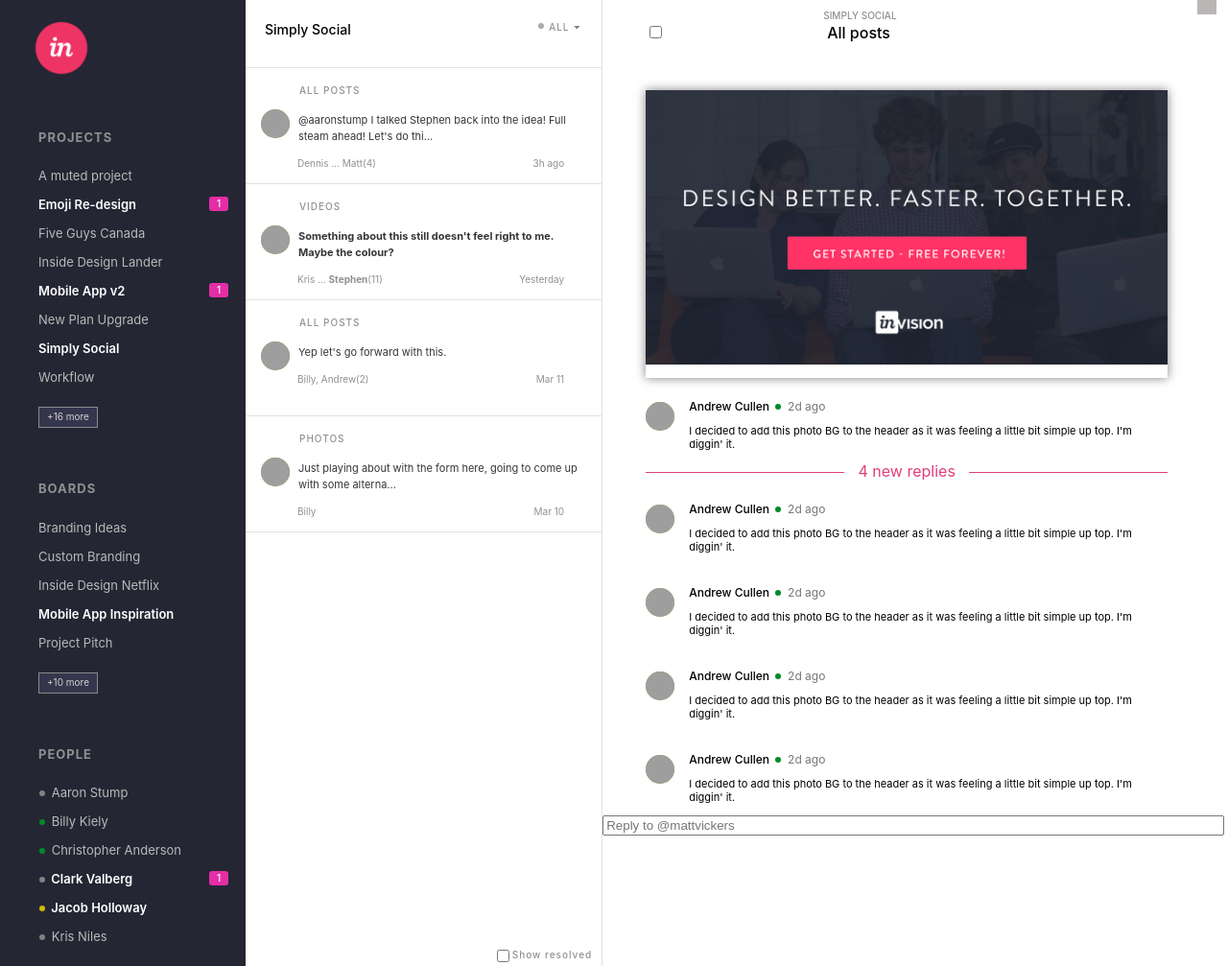
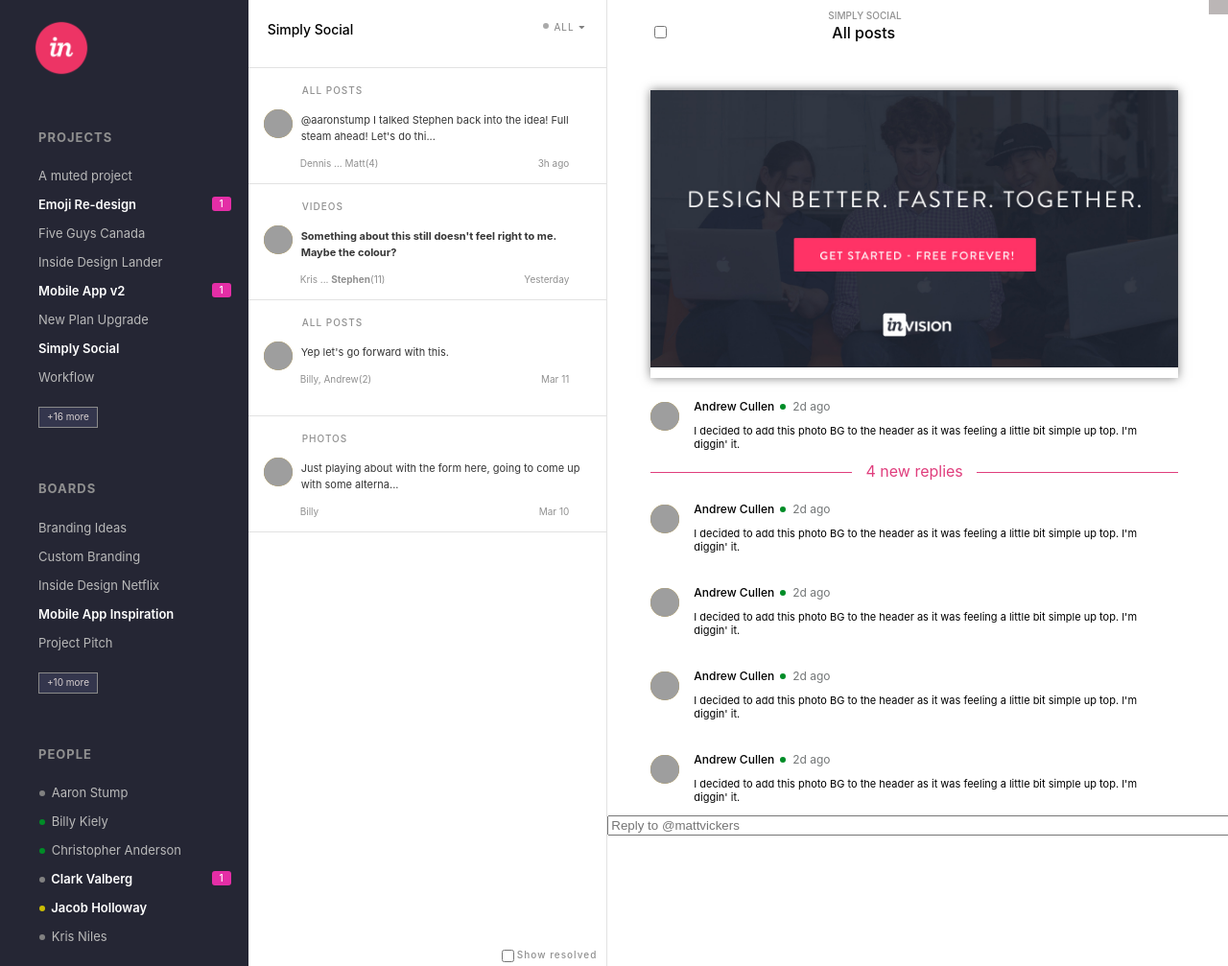
Before and after one commit to tjarrow/tjarrow.github.io, a plain HTML site: page index.html in a window 1280 px wide. Shown: the whole page at 96% size. Drawn offline with Linux system fonts and the light colour scheme; grey boxes are pictures that could not be loaded; files whose address does not match are found by name.

Commit message:
correct scale

```diff
--- a/index.html
+++ b/index.html
@@ -10,6 +10,7 @@
     <title>InVision</title>
 </head>
 <body>
+    <div class="layout">
     <aside class="left-column">
         <div class="main-logo">
             <img src="" alt="">
@@ -437,5 +438,6 @@
 
 
     </div>
+    </div>
 </body>
 </html>
--- a/style.css
+++ b/style.css
@@ -1,18 +1,28 @@
 @import url("https://netdna.bootstrapcdn.com/font-awesome/4.1.0/css/font-awesome.min.css");
 
 body {
-    margin: 0;
+    margin: 0 auto;
     font-family: -apple-system, BlinkMacSystemFont, "Segoe UI", "Roboto", "Oxygen", "Ubuntu", "Cantarell", "Fira Sans", "Droid Sans", "Helvetica Neue", sans-serif;
-    display: flex;
-    flex-direction: row;
+
 }
 
 a {
     text-decoration: none;
 }
 
+.layout {
+  position: relative;
+  width: 100%;
+  min-width: 320px;
+  height: 100%;
+  min-height: 100%;
+  margin: 0 auto;
+  display: flex;
+  flex-direction: row;
+}
+
 .left-column {
-    width: 20%;
+    width: 270px;
     height: auto;
     background: rgb(37, 38, 52);
 }
@@ -106,8 +116,7 @@ a {
 
 .center-column {
     position: relative;
-    width: 29%;
-
+    width: 390px;
     border-right: 1px solid #e2e2e2;
 }
 
@@ -182,7 +191,7 @@ a {
 
 .right-column {
 
-    width: 50%;
+    width: 675px;
     height: 100%;
 
 }
@@ -442,3 +451,10 @@ a {
     color: #909090;
 
 }
+
+@media all and (min-width:1200px)
+ {
+   .layout {
+  max-width: 1440px;
+  }
+}
```
